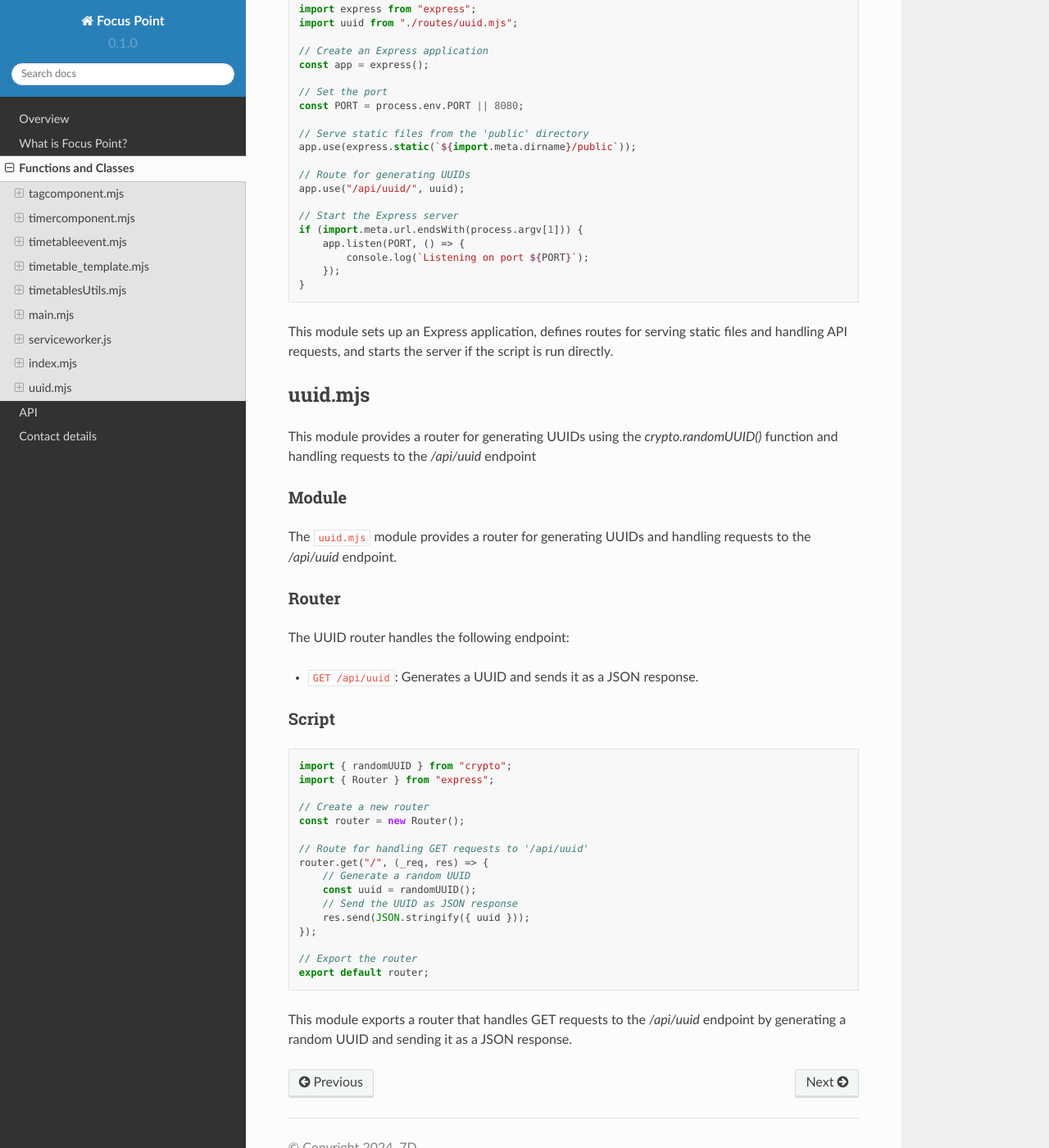
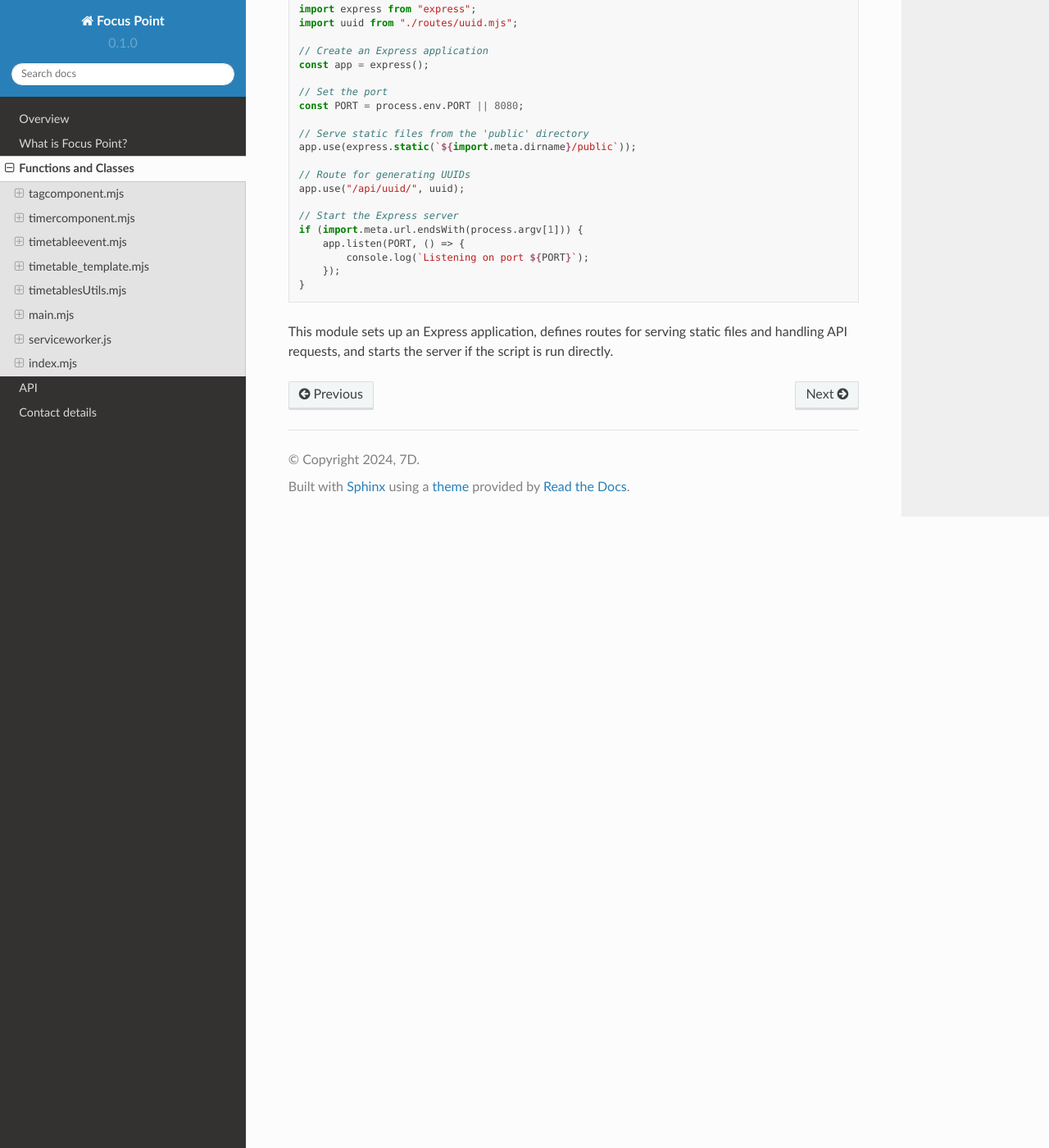
Before and after one commit to Omega0x013/focus-point-docs, a Sphinx documentation site: the page built from docs/source/func.rst, in a window 1280 px wide and 1400 px high, scrolled down 22113 px. Shown: the whole window at 82% size. Built offline with Sphinx 7.4.7 and the Read the Docs theme 2.0.0, drawn with Linux system fonts in a browser that asks for light colours.

Commit message:
Update func.rst

```diff
--- a/docs/source/func.rst
+++ b/docs/source/func.rst
@@ -1225,44 +1225,3 @@ Script
     }
 
 This module sets up an Express application, defines routes for serving static files and handling API requests, and starts the server if the script is run directly.
-
-uuid.mjs
-=======================
-
-This module provides a router for generating UUIDs using the `crypto.randomUUID()` function and handling requests to the `/api/uuid` endpoint
-
-Module
-*******
-
-The ``uuid.mjs`` module provides a router for generating UUIDs and handling requests to the `/api/uuid` endpoint.
-
-Router
-********
-
-The UUID router handles the following endpoint:
-
-- ``GET /api/uuid``: Generates a UUID and sends it as a JSON response.
-
-Script
-********
-
-.. code-block:: javascript
-
-    import { randomUUID } from "crypto";
-    import { Router } from "express";
-
-    // Create a new router
-    const router = new Router();
-
-    // Route for handling GET requests to '/api/uuid'
-    router.get("/", (_req, res) => {
-        // Generate a random UUID
-        const uuid = randomUUID();
-        // Send the UUID as JSON response
-        res.send(JSON.stringify({ uuid }));
-    });
-
-    // Export the router
-    export default router;
-
-This module exports a router that handles GET requests to the `/api/uuid` endpoint by generating a random UUID and sending it as a JSON response.
```
